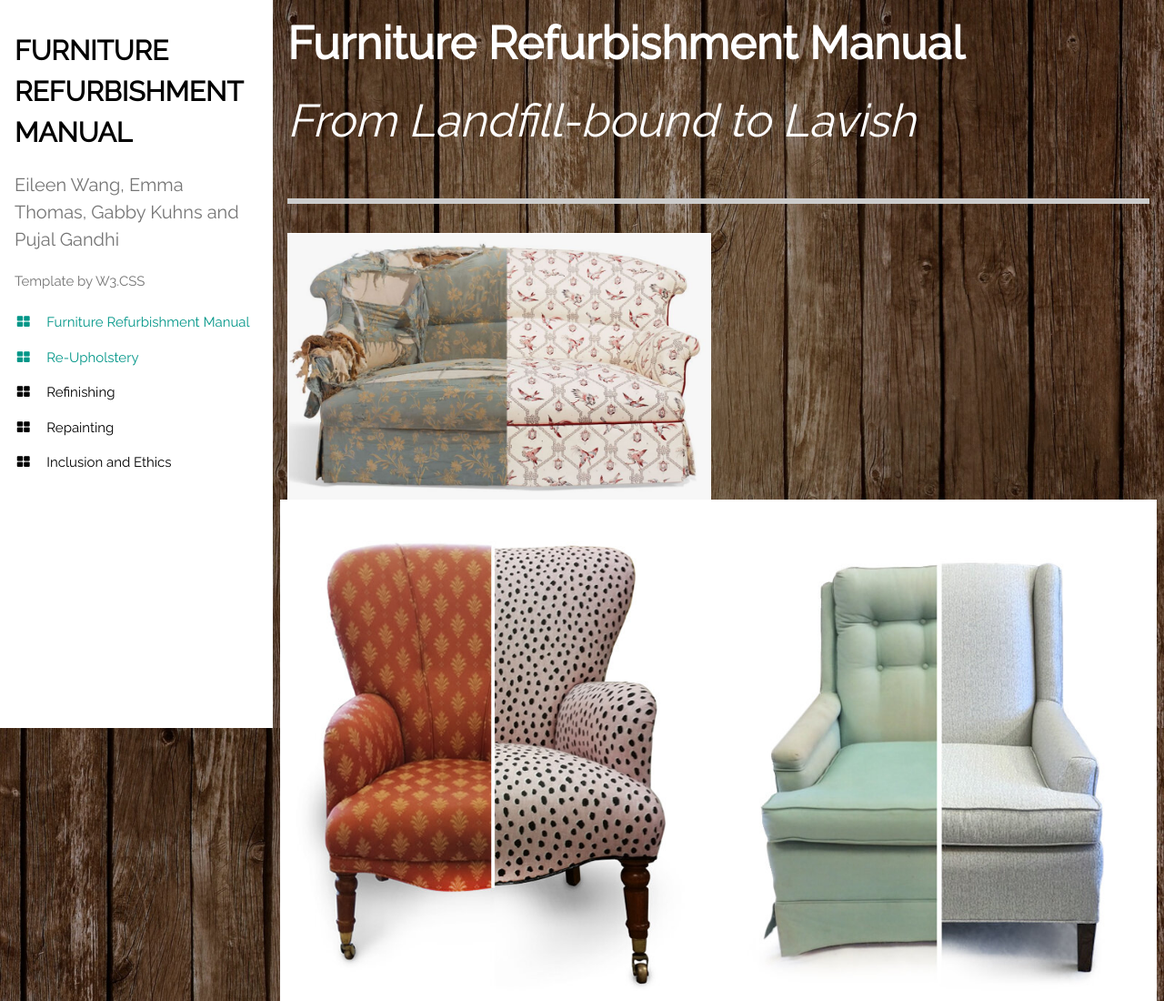
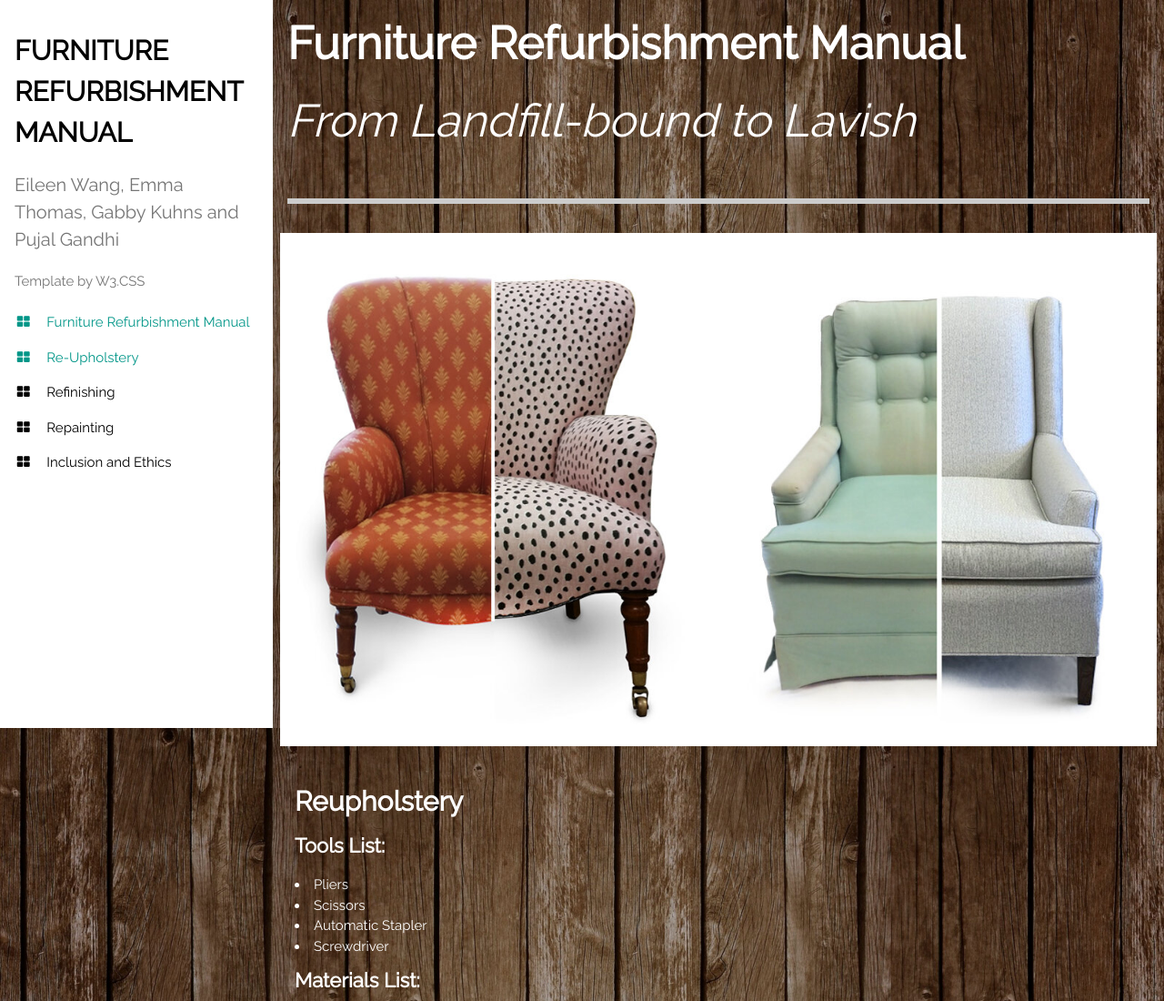
Before and after one commit to ewang360/Furniture_Refurbishing_Manual, a plain HTML site: page index.html in a window 1280 px wide. Shown: the top 1100 px of the page at 91% size. Drawn offline with nearby package versions, Linux system fonts and the light colour scheme.

Commit message:
Add files via upload

```diff
--- a/index.html
+++ b/index.html
@@ -69,9 +69,9 @@ body,h1,h2,h3,h4,h5,h6 {font-family: "Raleway", sans-serif}
   </header>
 
   <div class="w3-row-padding w3-padding-16" id="Re-Upholstery">
-    <div class="w3-col m6">
+    <!--<div class="w3-col m6">
       <img src="upholstery1.JPG" alt="Me" style="width:100%">
-    </div>
+    </div>-->
     <div class="upholstery2">
       <img src="upholstery2.jpg" alt="Me" style="width:100%">
     </div>
```
